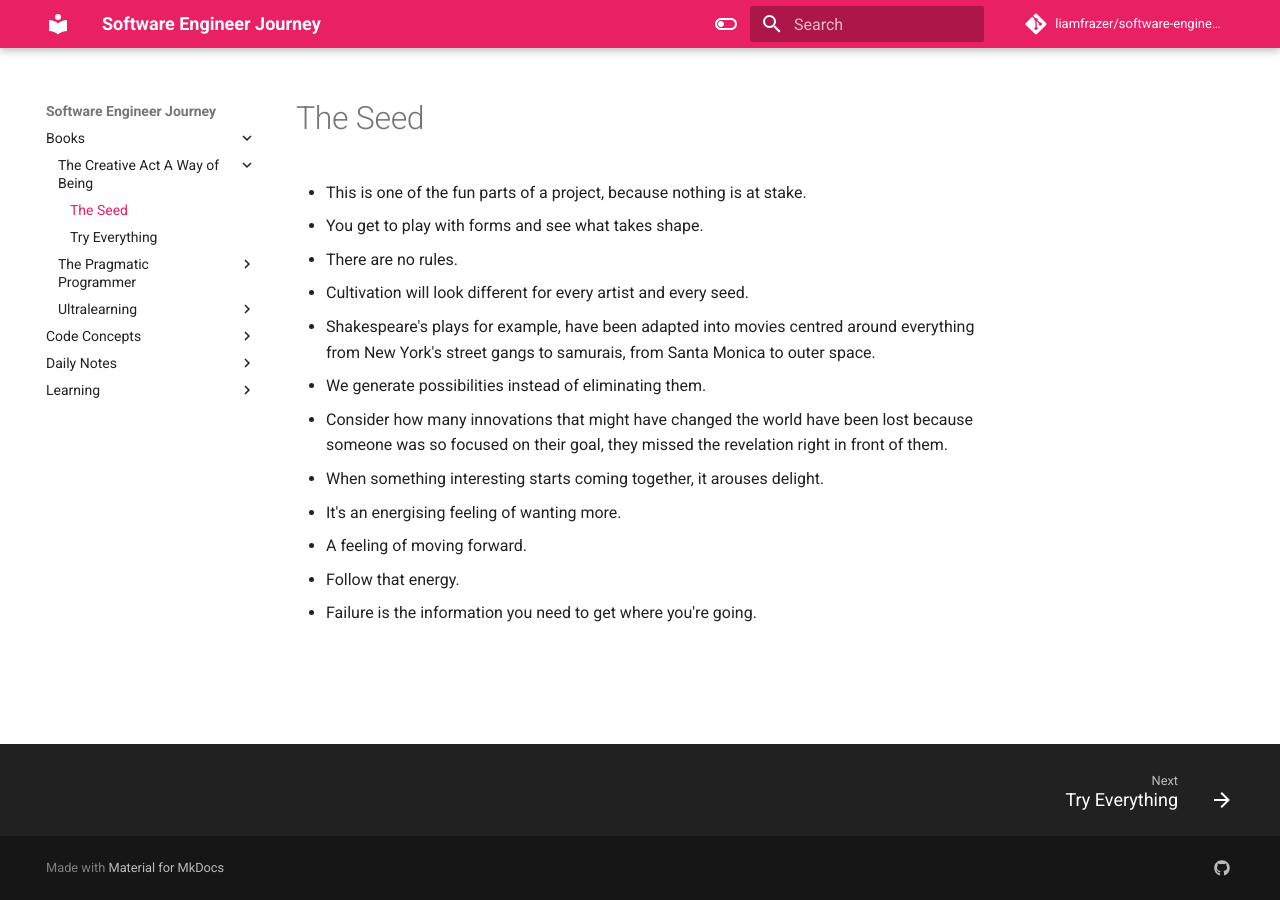
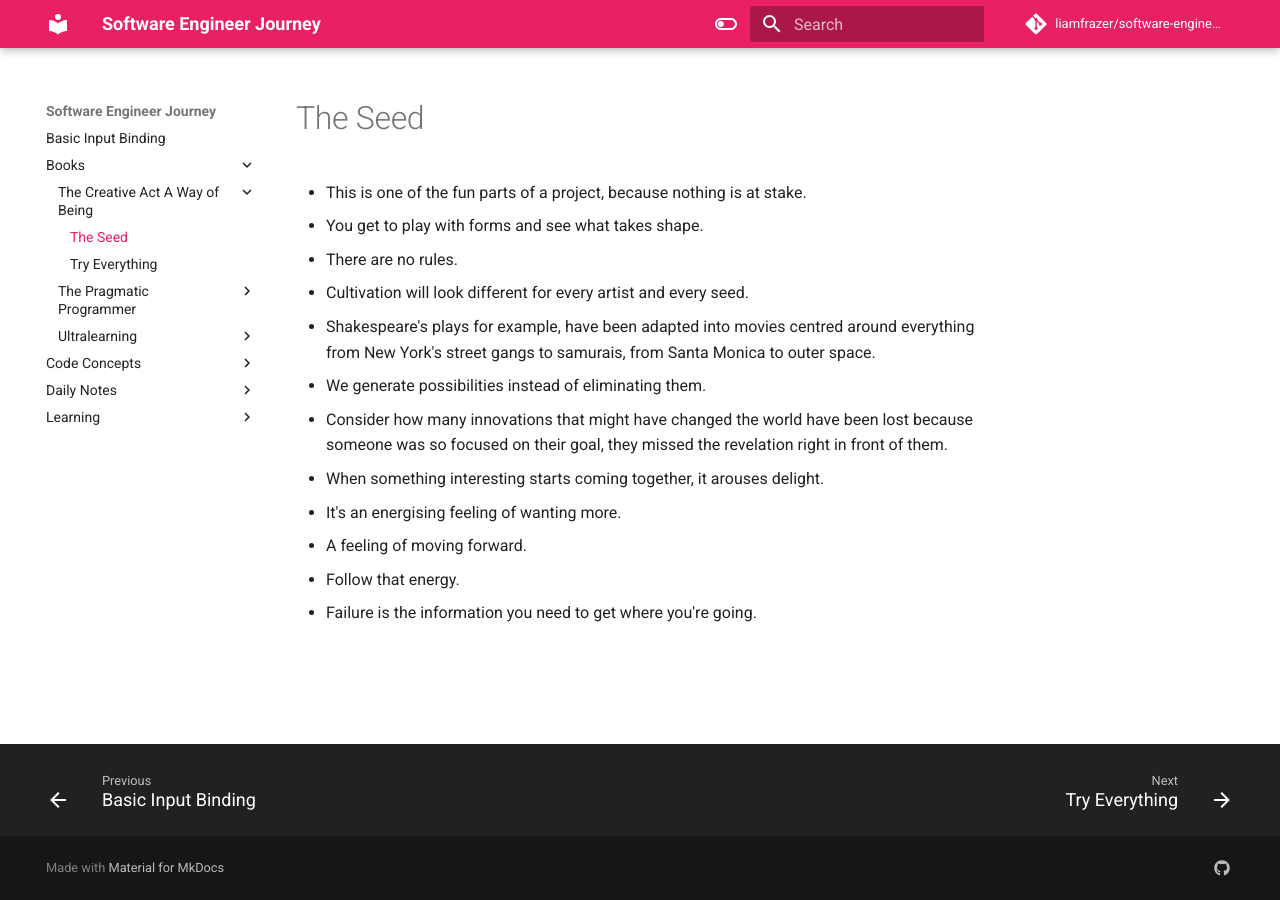
Before and after one commit to liamfrazer/software-engineer-journey, an MkDocs documentation site: the page built from docs/Books/The Creative Act - A Way of Being/The Seed.md, in a window 1280 px wide. Built offline with MkDocs 1.6.1 and Material for MkDocs 9.7.7, drawn with Linux system fonts in a browser that asks for light colours; comment, search, counter and statistics services are not loaded.

Commit message:
vault backup: 2024-01-24 22:50:50

```diff
--- /dev/null
+++ b/docs/Basic Input Binding.md
@@ -0,0 +1,5 @@
+---
+tags:
+  - csharp
+---
+# Basic Input Binding
```
Also changed, not shown: index.md (+2 -0 lines).
